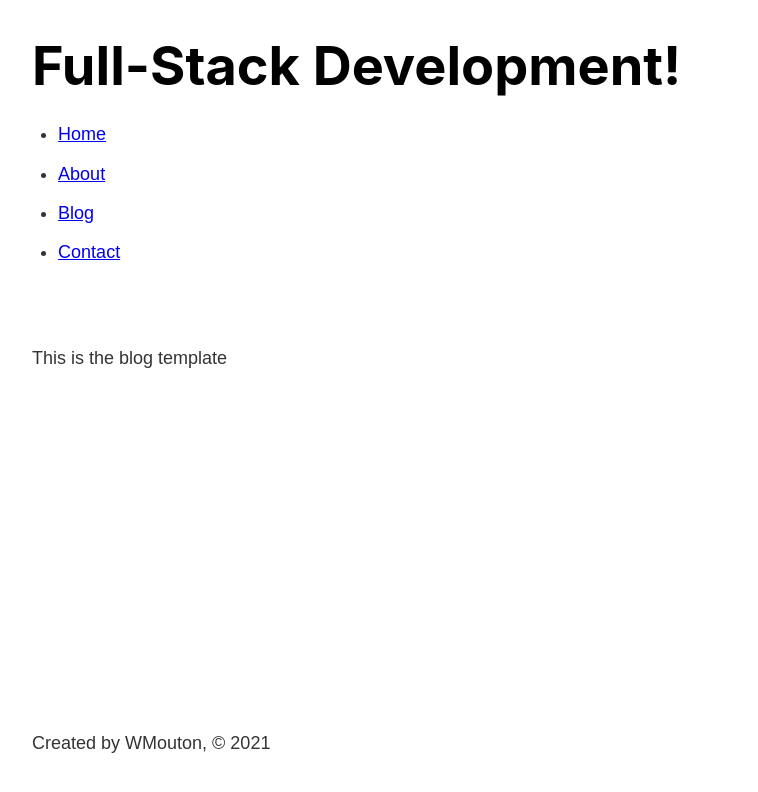
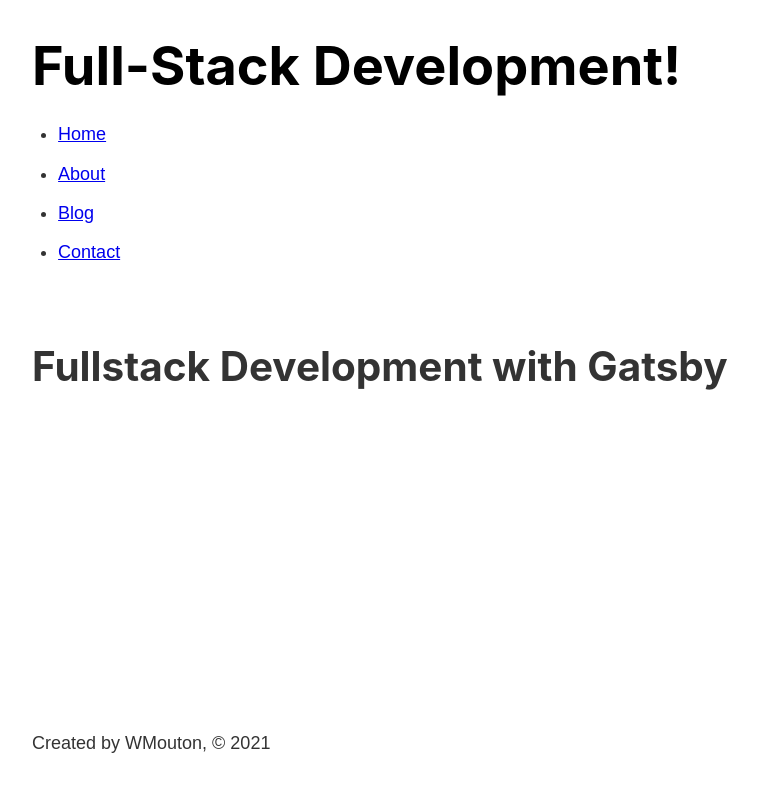
Before and after one commit to wmouton/Learn-GatsbyJS, a Gatsby site: page /blog/gatsby in a window 1280 px wide. Shown: the whole page, without its empty margins (251-1009 px from the left). Built offline with nearby package versions, Linux system fonts and the light colour scheme; Gatsby itself is replaced by a stand-in of ours.

Commit message:
display blog posts when links are clicked

```diff
--- a/src/templates/blog.js
+++ b/src/templates/blog.js
@@ -1,9 +1,28 @@
 import React from 'react'
+// imports from gatsby
+import { graphql } from 'gatsby'
+// import components
 import Layout from '../components/layout'
-const Blog = () => {
+
+export const query = graphql`
+  query ($slug: String!) {
+    markdownRemark(fields: { slug: { eq: $slug } }) {
+      frontmatter {
+        title
+        date
+      }
+      html
+    }
+  }
+`
+
+// blog functional component
+const Blog = ({ data }) => {
   return (
     <div>
-      <Layout>This is the blog template</Layout>
+      <Layout>
+        <h1>{data.markdownRemark.frontmatter.title}</h1>
+      </Layout>
     </div>
   )
 }
```
